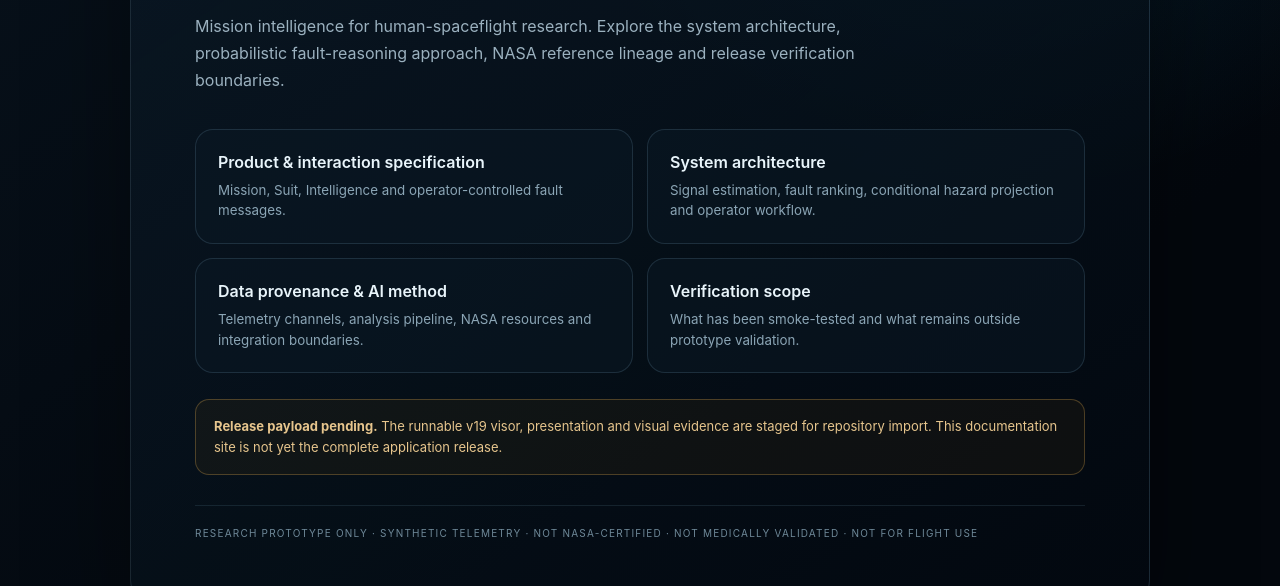
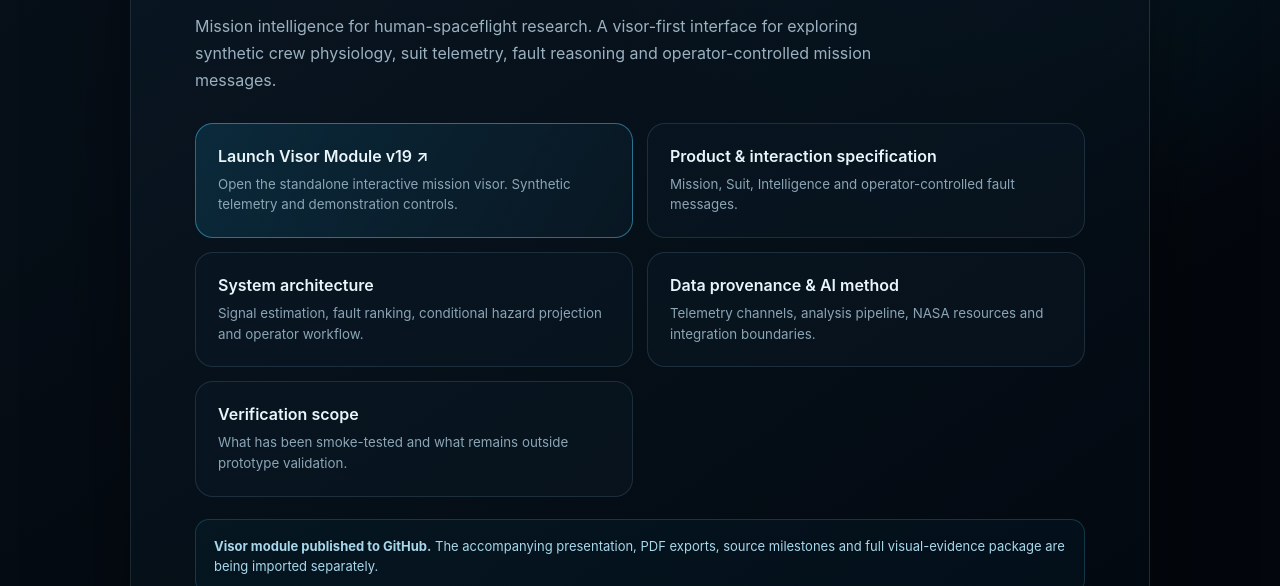
Before and after one commit to Sunny-develops/ASTROLENZA-NASA-, a plain HTML site: page index.html in a window 1280 px wide. Shown: the part 214-800 px from the top of the page. Drawn offline with Linux system fonts and the light colour scheme.

Commit message:
feat: add direct visor launch entry to project landing page

```diff
--- a/index.html
+++ b/index.html
@@ -10,23 +10,25 @@
 *{box-sizing:border-box}body{margin:0;min-height:100vh;background:radial-gradient(ellipse at 78% 5%,rgba(14,178,242,.11),transparent 32%),linear-gradient(145deg,#07111b,#03070d 72%);display:grid;place-items:center;padding:28px}
 .shell{width:min(1020px,100%);border:1px solid rgba(161,211,237,.14);border-radius:28px;padding:clamp(28px,6vw,64px);background:linear-gradient(145deg,rgba(10,25,38,.8),rgba(3,9,16,.74));box-shadow:0 36px 100px rgba(0,0,0,.4),inset 0 1px rgba(255,255,255,.04)}
 .eyebrow{font-size:10px;letter-spacing:.28em;text-transform:uppercase;color:#56c9f5}.mark{font-size:clamp(42px,8vw,76px);font-weight:650;letter-spacing:-.075em;margin:14px 0 8px}.mark span{color:#51c6f2}
-.sub{max-width:720px;color:#9bb1bf;line-height:1.7;font-size:16px}.grid{display:grid;grid-template-columns:repeat(2,minmax(0,1fr));gap:14px;margin-top:34px}
+.sub{max-width:720px;color:#9bb1bf;line-height:1.7;font-size:16px}.grid{display:grid;grid-template-columns:repeat(2,minmax(0,1fr));gap:14px;margin-top:28px}
 a.card{display:block;text-decoration:none;color:inherit;border:1px solid rgba(141,195,222,.16);border-radius:18px;padding:22px;background:rgba(10,25,37,.5);transition:.22s ease}
 a.card:hover{transform:translateY(-3px);border-color:rgba(81,198,242,.55);background:rgba(11,35,52,.72)}
+a.launch{border-color:rgba(81,198,242,.48);background:linear-gradient(120deg,rgba(18,91,121,.32),rgba(10,25,37,.78))}
 .card b{display:block;font-size:16px;font-weight:600}.card small{display:block;margin-top:8px;color:#8ba5b5;line-height:1.55}
-.notice{margin-top:26px;padding:16px 18px;border:1px solid rgba(238,180,85,.28);border-radius:14px;background:rgba(120,77,18,.1);color:#e6c58d;font-size:13px;line-height:1.6}
+.notice{margin-top:22px;padding:16px 18px;border:1px solid rgba(81,198,242,.2);border-radius:14px;background:rgba(14,75,104,.11);color:#a9d7ea;font-size:13px;line-height:1.6}
 .meta{margin-top:30px;padding-top:18px;border-top:1px solid rgba(141,195,222,.12);color:#6f8999;font-size:10px;letter-spacing:.12em;text-transform:uppercase;line-height:1.9}
 @media(max-width:620px){body{padding:14px}.shell{border-radius:22px;padding:26px 20px}.grid{grid-template-columns:1fr}.sub{font-size:14px}}
 </style></head>
 <body><main class="shell">
 <div class="eyebrow">Crew · Suit · Environment</div><h1 class="mark">ASTRO<span>LENZA</span></h1>
-<p class="sub">Mission intelligence for human-spaceflight research. Explore the system architecture, probabilistic fault-reasoning approach, NASA reference lineage and release verification boundaries.</p>
+<p class="sub">Mission intelligence for human-spaceflight research. A visor-first interface for exploring synthetic crew physiology, suit telemetry, fault reasoning and operator-controlled mission messages.</p>
 <div class="grid">
+<a class="card launch" href="02_Final_Visor_Prototype/ASTROLENZA_Visor_v19.html"><b>Launch Visor Module v19 ↗</b><small>Open the standalone interactive mission visor. Synthetic telemetry and demonstration controls.</small></a>
 <a class="card" href="docs/PRODUCT_SPEC.md"><b>Product &amp; interaction specification</b><small>Mission, Suit, Intelligence and operator-controlled fault messages.</small></a>
 <a class="card" href="docs/ARCHITECTURE.md"><b>System architecture</b><small>Signal estimation, fault ranking, conditional hazard projection and operator workflow.</small></a>
 <a class="card" href="docs/DATA_PROVENANCE_AND_AI_METHOD.md"><b>Data provenance &amp; AI method</b><small>Telemetry channels, analysis pipeline, NASA resources and integration boundaries.</small></a>
 <a class="card" href="docs/VERIFICATION_SCOPE.md"><b>Verification scope</b><small>What has been smoke-tested and what remains outside prototype validation.</small></a>
 </div>
-<div class="notice"><strong>Release payload pending.</strong> The runnable v19 visor, presentation and visual evidence are staged for repository import. This documentation site is not yet the complete application release.</div>
+<div class="notice"><strong>Visor module published to GitHub.</strong> The accompanying presentation, PDF exports, source milestones and full visual-evidence package are being imported separately.</div>
 <div class="meta">Research prototype only · Synthetic telemetry · Not NASA-certified · Not medically validated · Not for flight use</div>
 </main></body></html>
```
